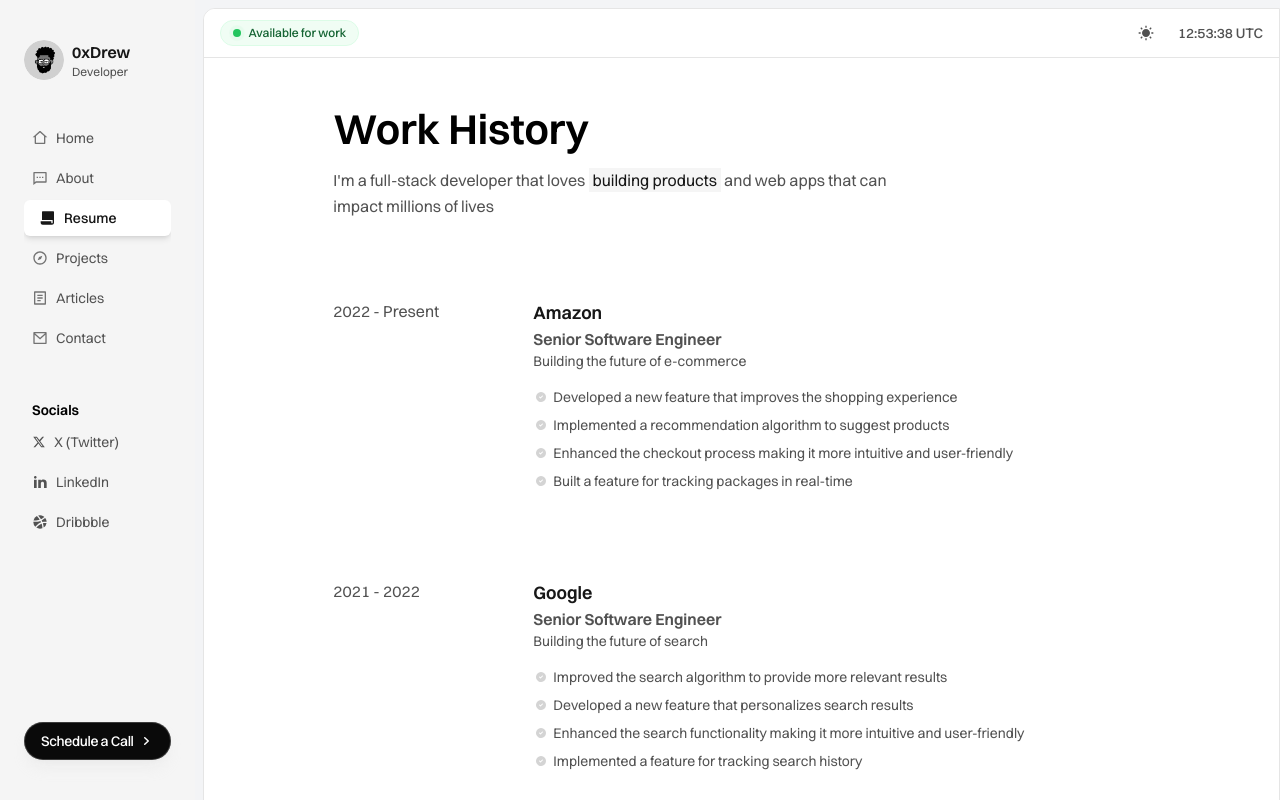
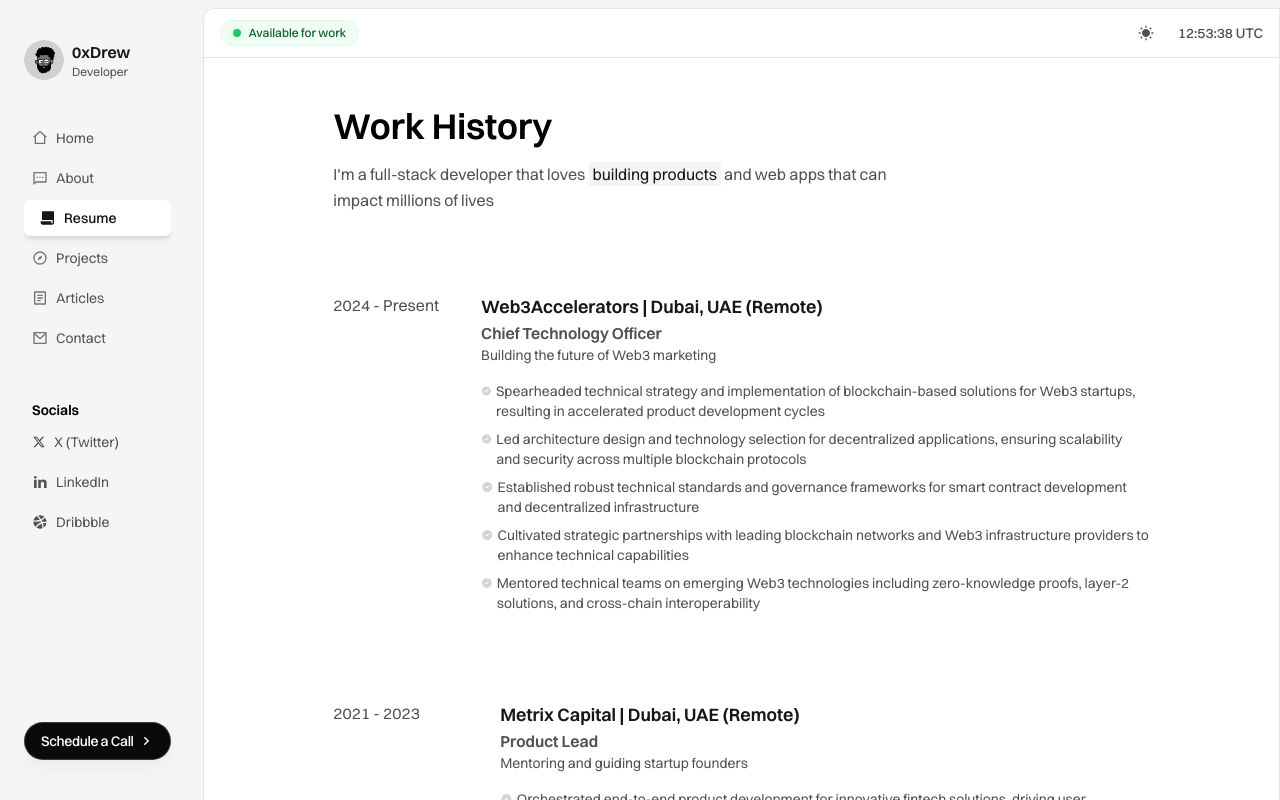
Before and after one commit to niftydrew/folio, a Next.js app: page /resume in a window 1280 px wide. Built offline with nearby package versions, Linux system fonts and the light colour scheme.

Commit message:
Update work history and fix text styling across components

```diff
--- a/src/app/page.tsx
+++ b/src/app/page.tsx
@@ -17,8 +17,12 @@
         width='100'
         className='object-cover object-top rounded-full flex-shrink-0'
       />
-      <Heading className='mt-6'>Hey, I&apos;m Andrew.</Heading>
-      <Heading>Designer & Developer</Heading>
+      <Heading className='mt-6 lg:text-[42px] lg:leading-[110%]'>
+        Hey, I&apos;m Andrew.
+      </Heading>
+      <Heading className='lg:text-[42px] lg:leading-[110%]'>
+        Designer & Developer
+      </Heading>
       <Paragraph className='max-w-xl mt-4'>
         Leveraging 6+ years across both{' '}
         <Highlight>design and development</Highlight>, I specialize in
--- a/src/components/Heading.tsx
+++ b/src/components/Heading.tsx
@@ -22,7 +22,7 @@
     <Tag
       className={twMerge(
         Switzer.className,
-        "text-base md:text-xl lg:text-[42px] lg:leading-[110%] font-semibold text-black dark:text-white",
+        "text-base md:text-xl lg:text-4xl font-semibold text-black dark:text-white",
         className
       )}
     >
--- a/src/constants/timeline.tsx
+++ b/src/constants/timeline.tsx
@@ -1,62 +1,67 @@
 export const timeline = [
   {
-    company: "Amazon",
-    title: "Senior Software Engineer",
-    date: "2022 - Present",
-    description: "Building the future of e-commerce",
+    company: 'Web3Accelerators | Dubai, UAE (Remote)',
+    title: 'Chief Technology Officer',
+    date: '2024 - Present',
+    description: 'Building the future of Web3 marketing',
     responsibilities: [
-      "Developed a new feature that improves the shopping experience",
-      "Implemented a recommendation algorithm to suggest products",
-      "Enhanced the checkout process making it more intuitive and user-friendly",
-      "Built a feature for tracking packages in real-time",
+      'Spearheaded technical strategy and implementation of blockchain-based solutions for Web3 startups, resulting in accelerated product development cycles',
+      'Led architecture design and technology selection for decentralized applications, ensuring scalability and security across multiple blockchain protocols',
+      'Established robust technical standards and governance frameworks for smart contract development and decentralized infrastructure',
+      'Cultivated strategic partnerships with leading blockchain networks and Web3 infrastructure providers to enhance technical capabilities',
+      'Mentored technical teams on emerging Web3 technologies including zero-knowledge proofs, layer-2 solutions, and cross-chain interoperability',
     ],
   },
   {
-    company: "Google",
-    title: "Senior Software Engineer",
-    date: "2021 - 2022",
-    description: "Building the future of search",
+    company: 'Metrix Capital | Dubai, UAE (Remote)',
+    title: 'Product Lead',
+    date: '2021 - 2023',
+    description: 'Mentoring and guiding startup founders',
     responsibilities: [
-      "Improved the search algorithm to provide more relevant results",
-      "Developed a new feature that personalizes search results",
-      "Enhanced the search functionality making it more intuitive and user-friendly",
-      "Implemented a feature for tracking search history",
+      'Orchestrated end-to-end product development for innovative fintech solutions, driving user acquisition by 45% within 18 months',
+      'Developed comprehensive product roadmaps aligned with market trends and business objectives in capital markets',
+      'Implemented agile methodologies that reduced development cycles by 30% while maintaining product quality',
+      'Conducted extensive market and competitor analysis to identify untapped opportunities and strategic advantages',
+      'Collaborated with cross-functional teams to transform complex financial requirements into intuitive user experiences',
     ],
   },
   {
-    company: "Facebook",
-    title: "Senior Software Engineer",
-    date: "2020 - 2021",
-    description: "Building the future of social networking",
+    company: 'Bransel | Kumasi, Ghana',
+    title: 'Product Development Lead',
+    date: '2019 - 2021',
+    description: 'Building enterprise solutions',
     responsibilities: [
-      "Developed a new feature that improves the user experience",
-      "Implemented a recommendation algorithm to suggest friends",
-      "Enhanced the news feed algorithm to show more relevant posts",
-      "Built a feature for tracking user activity",
+      'Directed product strategy and development for digital solutions serving enterprise clients across multiple industries',
+      'Established streamlined product development workflows that improved time-to-market by 40%',
+      'Led user research initiatives that informed feature prioritization and resulted in 85% user satisfaction scores',
+      'Managed cross-functional teams through complete product lifecycle stages from conceptualization to deployment',
+      'Designed scalable solutions that addressed client pain points while maintaining technical feasibility',
     ],
   },
   {
-    company: "Apple",
-    title: "Senior Software Engineer",
-    date: "2019 - 2020",
-    description: "Building the future of technology",
+    company: 'Upper Manya Kro Rural Bank | Koforidua, Ghana',
+    title: 'Digital Product Engineer',
+    date: '2018 - 2019',
+    description: 'Building digital banking products',
     responsibilities: [
-      "Improved the iOS operating system to enhance user experience",
-      "Developed a new feature that personalizes user interface",
-      "Enhanced the app store algorithm to suggest more relevant apps",
-      "Implemented a feature for tracking app usage",
+      'Engineered digital banking solutions tailored for rural communities, increasing customer accessibility by 60%',
+      'Developed mobile banking features that enhanced financial inclusion for underserved populations',
+      'Collaborated with banking professionals to translate regulatory requirements into compliant digital features',
+      'Implemented technical improvements that reduced system downtime by 25% and enhanced overall performance',
+      'Created documentation and training materials that facilitated successful adoption of new digital banking tools',
     ],
   },
   {
-    company: "Microsoft",
-    title: "Senior Software Engineer",
-    date: "2018 - 2019",
-    description: "Building the future of software",
+    company: 'UCL Ghana Limited | Accra, Ghana',
+    title: 'Product Design and Development Consultant',
+    date: '2018 - 2019',
+    description: 'Consulting on product development',
     responsibilities: [
-      "Improved the Windows operating system to enhance user experience",
-      "Developed a new feature that personalizes user interface",
-      "Enhanced the office suite to improve productivity",
-      "Implemented a feature for tracking software usage",
+      'Provided consultancy on digital product design for internal logistics and enterprise resource management tools.',
+      'Assisted in the development of a new feature that personalizes user interface',
+      'Created interactive prototypes and wireframes, helping stakeholders visualize features before development.',
+      'Recommended UI/UX changes that improved user satisfaction metrics in client applications.',
+      'Conducted user research and provided insights to inform product decisions.',
     ],
   },
 ];
```
Also changed, not shown: src/app/resume/page.tsx (+9 -9 lines).
